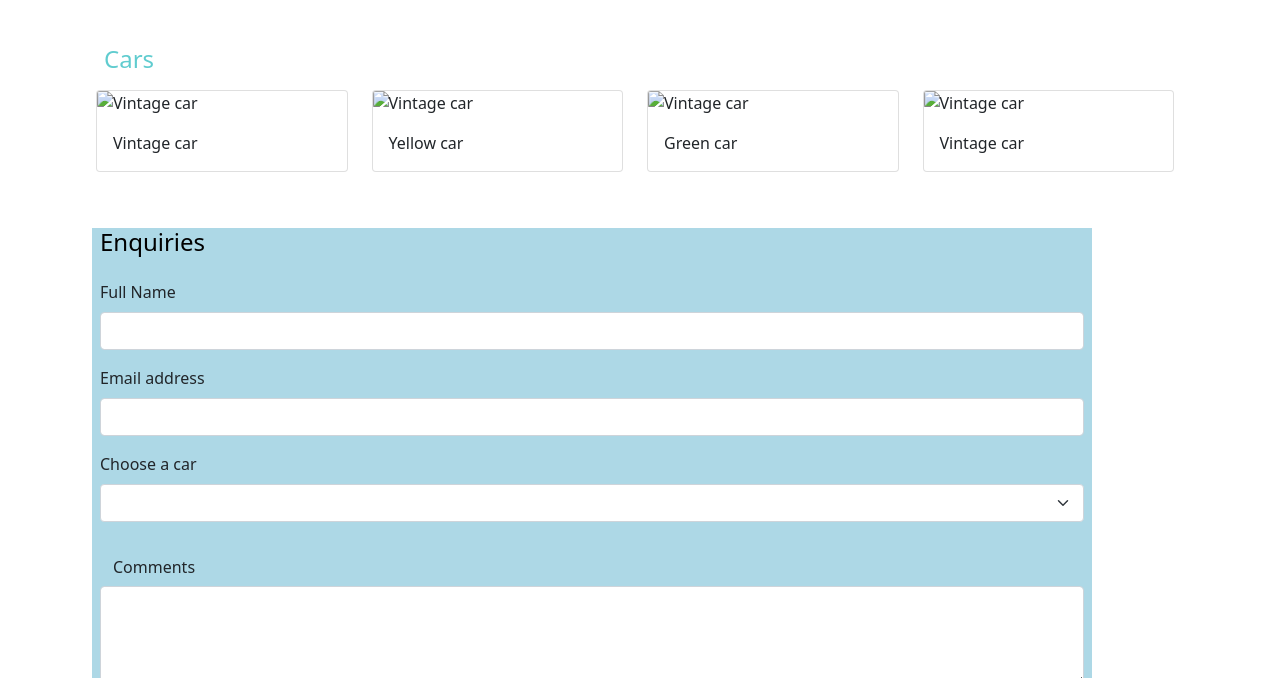
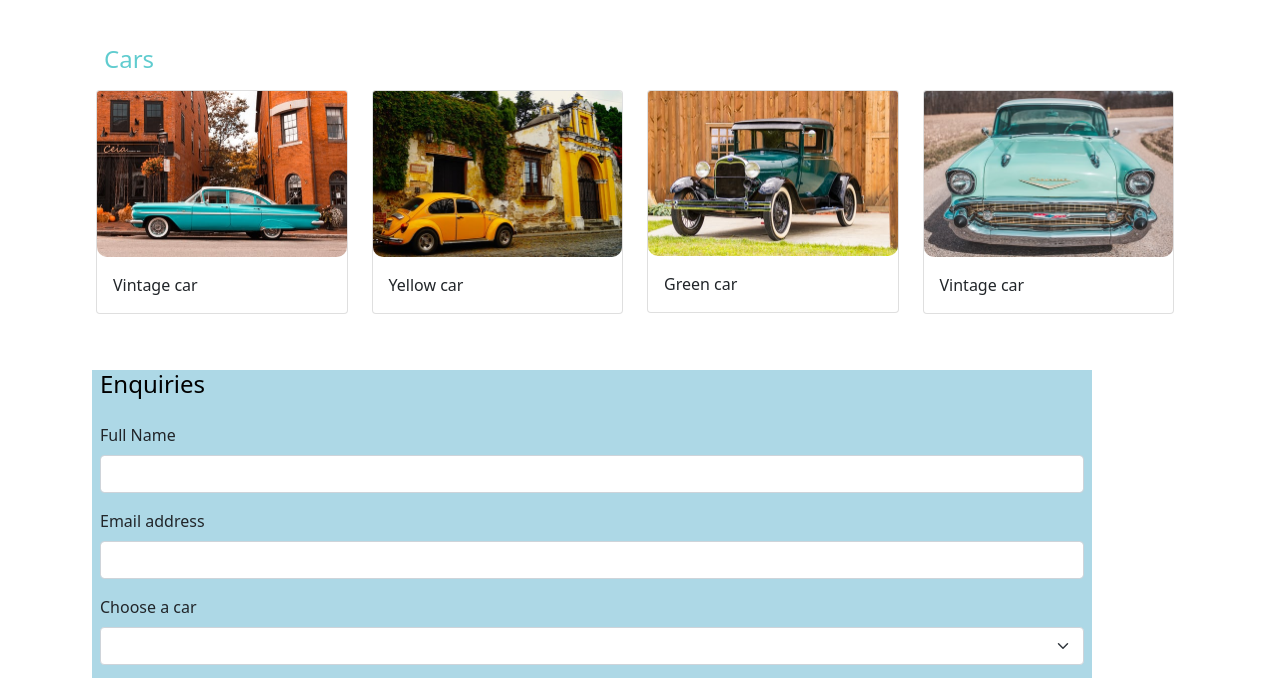
Before and after one commit to SarikaRPh/sarika-vintagecars, a plain HTML site: page index.html in a window 1280 px wide. Shown: the part 114-792 px from the top of the page. Drawn offline with nearby package versions, Linux system fonts and the light colour scheme; the site is published under a folder, as on GitHub Pages, so addresses that start at the root find nothing.

Commit message:
adding images

```diff
--- a/index.html
+++ b/index.html
@@ -60,7 +60,7 @@
             <!-- card1 -->
           <div class="col my-2">
             <div class="card">
-                <img src="/images/car1.JPG" class="card-img-top" alt="Vintage car">
+                <img src="./images/car1.JPG" class="card-img-top" alt="Vintage car">
                 <div class="card-body">
                   <p class="card-text" >Vintage car</p>
                 </div>
@@ -70,7 +70,7 @@
           <!-- card2 -->
           <div class="col my-2">
             <div class="card " >
-                <img src="/images/car2.JPG" class="card-img-top" alt="Vintage car">
+                <img src="./images/car2.JPG" class="card-img-top" alt="Vintage car">
                 <div class="card-body">
                   <p class="card-text">Yellow car</p>
                 </div>
@@ -80,7 +80,7 @@
           <!-- card 3 -->
           <div class="col my-2">
             <div class="card" >
-                <img src="/images/car5.JPG" class="card-img-top" alt="Vintage car">
+                <img src="./images/car5.JPG" class="card-img-top" alt="Vintage car">
                 <div class="card-body">
                   <p class="card-text">Green car</p>
                 </div>
@@ -90,7 +90,7 @@
           <!-- card 4 -->
           <div class="col my-2">
             <div class="card" >
-                <img src="/images/car6.JPG" class="card-img-top" alt="Vintage car">
+                <img src="./images/car6.JPG" class="card-img-top" alt="Vintage car">
                 <div class="card-body">
                   <p class="card-text">Vintage car</p>
                 </div>
```
